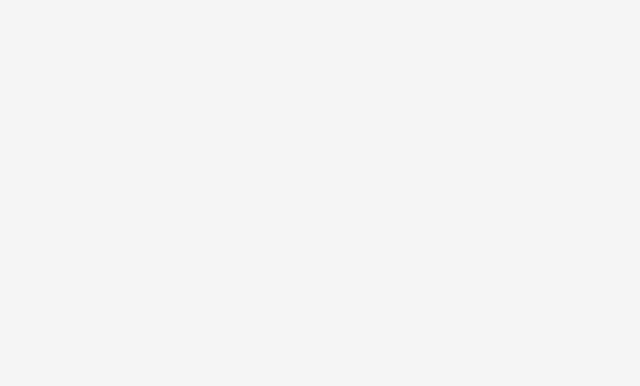
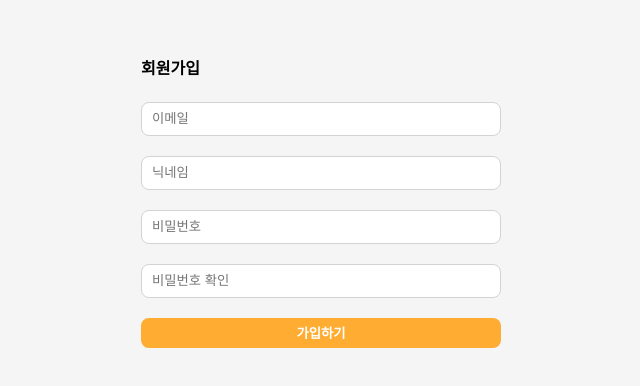
Before and after one commit to ahh0619/pet-road, a React (Vite) app: page /sign-up in a window 1280 px wide. Before the commit this address had no page. Shown: the part 188-574 px from the top of the page, without its empty margins (319-959 px from the left). Built offline with nearby package versions, Linux system fonts and the light colour scheme; no server answers.

Commit message:
feat: 회원가입 기능 구현

```diff
--- a/package.json
+++ b/package.json
@@ -19,6 +19,7 @@
     "react-toastify": "^10.0.6",
     "reset-css": "^5.0.2",
     "styled-components": "^6.1.13",
+    "uuid": "^11.0.3",
     "zustand": "^5.0.1"
   },
   "devDependencies": {
--- /dev/null
+++ b/src/api/user/auth.js
@@ -0,0 +1,53 @@
+import { supabase } from '../supabase/supabase';
+
+export const signUp = async (newAuthUser) => {
+  const doesUserExist = await fetchUserInfoByUserName(newAuthUser.userName);
+  if (doesUserExist) {
+    const error = new Error();
+    error.code = 'nickname_already_exists';
+    throw error;
+  }
+  const user = await addAuthUser(newAuthUser);
+  await addUserInfo({
+    id: user.id,
+    user_name: newAuthUser.userName,
+  });
+};
+
+const addAuthUser = async (newAuthUser) => {
+  const { data, error } = await supabase.auth.signUp(newAuthUser);
+  if (error) throw error;
+  return data.user;
+};
+
+const addUserInfo = async (userInfo) => {
+  const { error } = await supabase.from('users').insert(userInfo);
+  if (error) throw error;
+};
+
+export const requestLogin = async (authInfo) => {
+  const { data, error } = await supabase.auth.signInWithPassword(authInfo);
+  if (error) throw error;
+  return data.user;
+};
+
+export const fetchUserInfoByUserName = async (userName) => {
+  const { data, error } = await supabase
+    .from('users')
+    .select()
+    .eq('user_name', userName)
+    .maybeSingle();
+  console.log('🚀 ~ fetchUserInfoByUserName ~ error:', error);
+  if (error) throw error;
+  return data;
+};
+
+export const fetchUserInfoById = async (id) => {
+  const { data, error } = await supabase
+    .from('users')
+    .select()
+    .eq('id', id)
+    .maybeSingle();
+  if (error) throw error;
+  return data;
+};
--- /dev/null
+++ b/src/components/sign-up/UserForm.jsx
@@ -0,0 +1,56 @@
+import useAuth from '../../hooks/auth/useAuth';
+import useForm from '../../hooks/useForm';
+import { Form, Input, SubmitButton } from '../../styles/user/UserFormStyles';
+
+const initialValues = {
+  email: '',
+  password: '',
+  passwordCheck: '',
+  userName: '',
+};
+
+const UserForm = () => {
+  const { values, handleInputChange } = useForm(initialValues);
+  const { signUpMutation } = useAuth();
+
+  const handleSubmit = async (e) => {
+    e.preventDefault();
+    signUpMutation.mutate(values);
+  };
+
+  return (
+    <Form onSubmit={handleSubmit}>
+      <Input
+        type="email"
+        placeholder="이메일"
+        name="email"
+        value={values['email']}
+        onChange={handleInputChange}
+      />
+      <Input
+        type="text"
+        placeholder="닉네임"
+        name="userName"
+        value={values['userName']}
+        onChange={handleInputChange}
+      />
+      <Input
+        type="password"
+        placeholder="비밀번호"
+        name="password"
+        value={values['password']}
+        onChange={handleInputChange}
+      />
+      <Input
+        type="password"
+        placeholder="비밀번호 확인"
+        name="passwordCheck"
+        value={values['passwordCheck']}
+        onChange={handleInputChange}
+      />
+      <SubmitButton type="submit">가입하기</SubmitButton>
+    </Form>
+  );
+};
+
+export default UserForm;
--- /dev/null
+++ b/src/hooks/auth/useAuth.js
@@ -0,0 +1,31 @@
+// import { supabase } from '../../api/supabase/supabase';
+// import { fetchUserInfoById, requestLogin } from '../../api/user/auth';
+// import useAuthUserStore from '../../stores/authUserStore';
+// import { useNavigate } from 'react-router-dom';
+import useSignUp from './useSignUp';
+
+const useAuth = () => {
+  // const { setAuthUser, clearAuthUser } = useAuthUserStore((state) => state);
+  // const navigate = useNavigate();
+
+  const login = async (credentials) => {
+    // const { id, email } = await requestLogin(credentials);
+    // const { user_name: userName, profile_image: profileImage } =
+    //   await fetchUserInfoById(id);
+    // setAuthUser({ id, email, userName, profileImage });
+    // navigate('/');
+  };
+
+  const logout = async () => {
+    // const { error } = await supabase.auth.signOut();
+    // if (error) throw error;
+    // clearAuthUser();
+    // navigate('/');
+  };
+
+  const signUpMutation = useSignUp();
+
+  return { login, logout, signUpMutation };
+};
+
+export default useAuth;
--- /dev/null
+++ b/src/hooks/auth/useSignUp.js
@@ -0,0 +1,30 @@
+import { useMutation } from '@tanstack/react-query';
+import { signUp } from '../../api/user/auth';
+import { toast } from 'react-toastify';
+import { useNavigate } from 'react-router-dom';
+
+const useSignUp = () => {
+  const navigate = useNavigate();
+
+  const signUpMutation = useMutation({
+    mutationFn: signUp,
+    onSuccess: () => {
+      toast.success('회원가입에 성공했습니다.');
+      navigate('/login');
+    },
+    onError: (error) => {
+      console.log('🚀 ~ useSignUp ~ error:', error);
+      if (error.code === 'user_already_exists') {
+        toast.error('이미 가입된 이메일입니다.');
+      } else if (error.code === 'nickname_already_exists') {
+        toast.error('이미 존재하는 닉네임입니다.');
+      } else {
+        toast.error(error.message);
+      }
+    },
+  });
+
+  return signUpMutation;
+};
+
+export default useSignUp;
--- /dev/null
+++ b/src/hooks/useForm.js
@@ -0,0 +1,21 @@
+import { useState } from 'react';
+
+const useForm = (initialValues) => {
+  const [values, setValues] = useState(initialValues);
+
+  const handleInputChange = (e) => {
+    const { name, value } = e.target;
+    setValues({
+      ...values,
+      [name]: value,
+    });
+  };
+
+  const resetForm = () => {
+    setValues(initialValues);
+  };
+
+  return { values, handleInputChange, resetForm };
+};
+
+export default useForm;
--- /dev/null
+++ b/src/pages/SignUp.jsx
@@ -0,0 +1,15 @@
+import UserForm from '../components/sign-up/UserForm';
+import { Main, Title, Wrap } from '../styles/user/signUpStyles';
+
+const SignUp = () => {
+  return (
+    <Wrap>
+      <Main>
+        <Title>회원가입</Title>
+        <UserForm />
+      </Main>
+    </Wrap>
+  );
+};
+
+export default SignUp;
--- a/src/pages/Signup.jsx
+++ /dev/null
@@ -1,5 +0,0 @@
-const Signup = () => {
-  return <div>Signup</div>;
-};
-
-export default Signup;
--- a/src/shared/Router.jsx
+++ b/src/shared/Router.jsx
@@ -1,7 +1,7 @@
 import { BrowserRouter as Router, Routes, Route } from 'react-router-dom';
 import Home from '../pages/Home';
 import Login from '../pages/Login';
-import Signup from '../pages/Signup';
+import SignUp from '../pages/SignUp';
 
 const AppRouter = () => {
   return (
@@ -9,7 +9,7 @@ const AppRouter = () => {
       <Routes>
         <Route path="/" element={<Home />} />
         <Route path="/login" element={<Login />} />
-        <Route path="/signup" element={<Signup />} />
+        <Route path="/sign-up" element={<SignUp />} />
       </Routes>
     </Router>
   );
--- /dev/null
+++ b/src/styles/user/SignUpStyles.jsx
@@ -0,0 +1,20 @@
+import styled from 'styled-components';
+
+export const Main = styled.main`
+  display: flex;
+  flex-direction: column;
+  width: 400px;
+  padding: 20px;
+`;
+
+export const Title = styled.h1`
+  font-weight: bold;
+  padding-left: 20px;
+`;
+
+export const Wrap = styled.div`
+  display: flex;
+  justify-content: center;
+  align-items: center;
+  min-height: 100vh;
+`;
--- /dev/null
+++ b/src/styles/user/UserFormStyles.jsx
@@ -0,0 +1,29 @@
+import styled from 'styled-components';
+
+export const SubmitButton = styled.button`
+  color: white;
+  background-color: #ffad32;
+  border: none;
+  height: 30px;
+  border-radius: 8px;
+  font-weight: bold;
+  cursor: pointer;
+`;
+
+export const Input = styled.input`
+  border: 1px solid lightgray;
+  border-radius: 8px;
+  height: 30px;
+  padding-left: 10px;
+  &:focus {
+    outline: none;
+  }
+`;
+
+export const Form = styled.form`
+  display: flex;
+  flex-direction: column;
+  gap: 20px;
+  padding: 20px;
+  border-radius: 8px;
+`;
```
Also changed, not shown: 1 other file (tests, documents, lock files or other folders).
